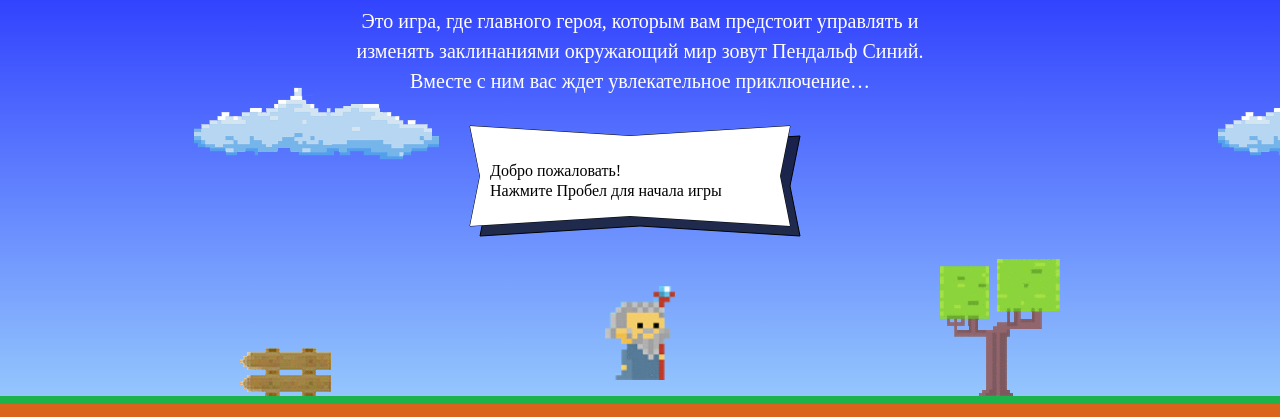
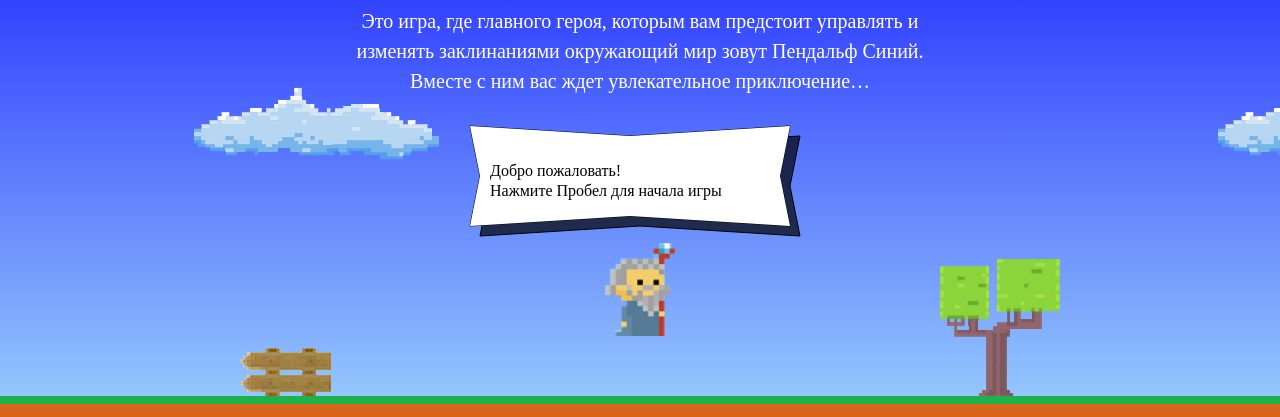
Before and after one commit to academyunit/18002-code-and-magick, a website: page index.html in a window 1280 px wide. Shown: the part 203-620 px from the top of the page. Drawn offline with Linux system fonts and the light colour scheme; a web font is replaced by a local one.

Commit message:
Update coordinates.

```diff
--- a/index.html
+++ b/index.html
@@ -194,11 +194,11 @@
   };
 
   var getWizardX = function(width) {
-      return (width / 2) - (wizardWidth * 0.5);
+      return (width / 2) - (wizardWidth / 2);
   };
 
   var getWizardY = function(height) {
-      return (height * 0.75) - (wizardWidth * 0.5);
+      return (height / 3) + (getWizardHeight() / 2);
   };
 </script>
 <script src="js/game.js"></script>
```
